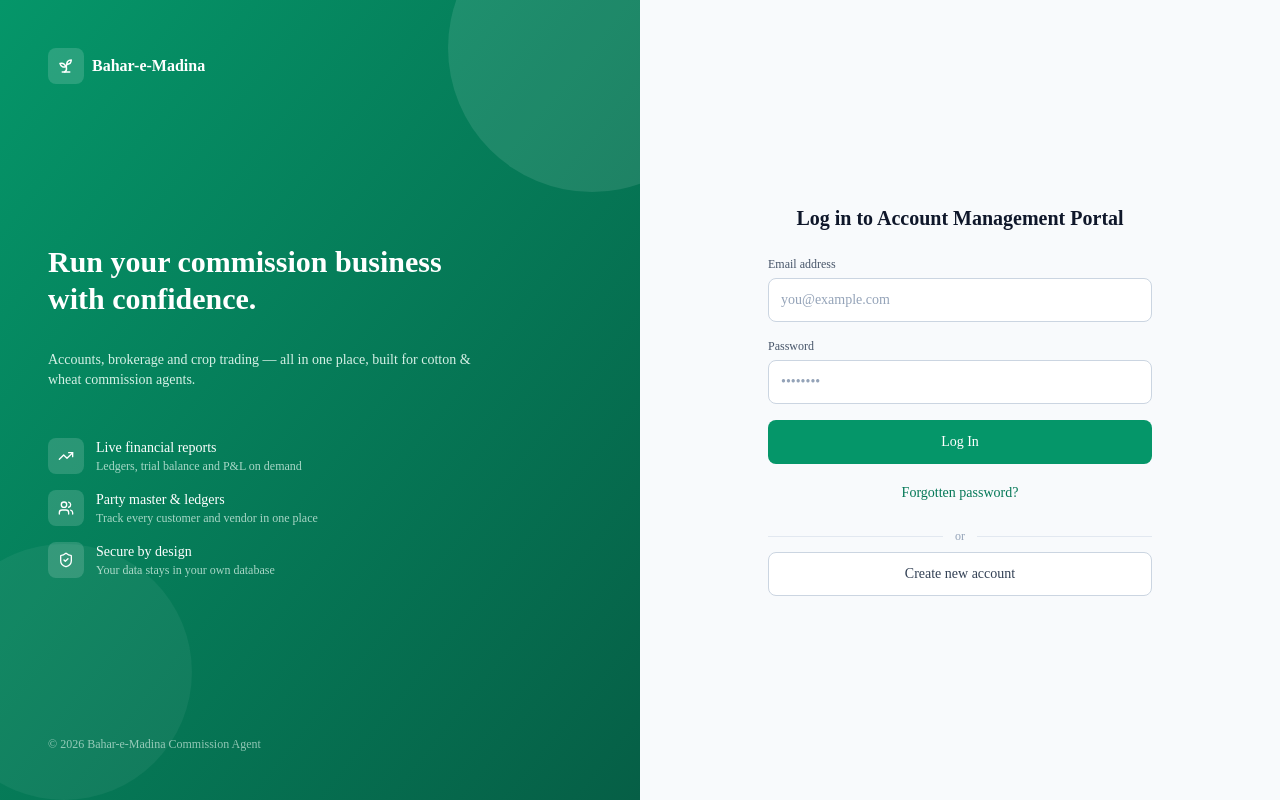
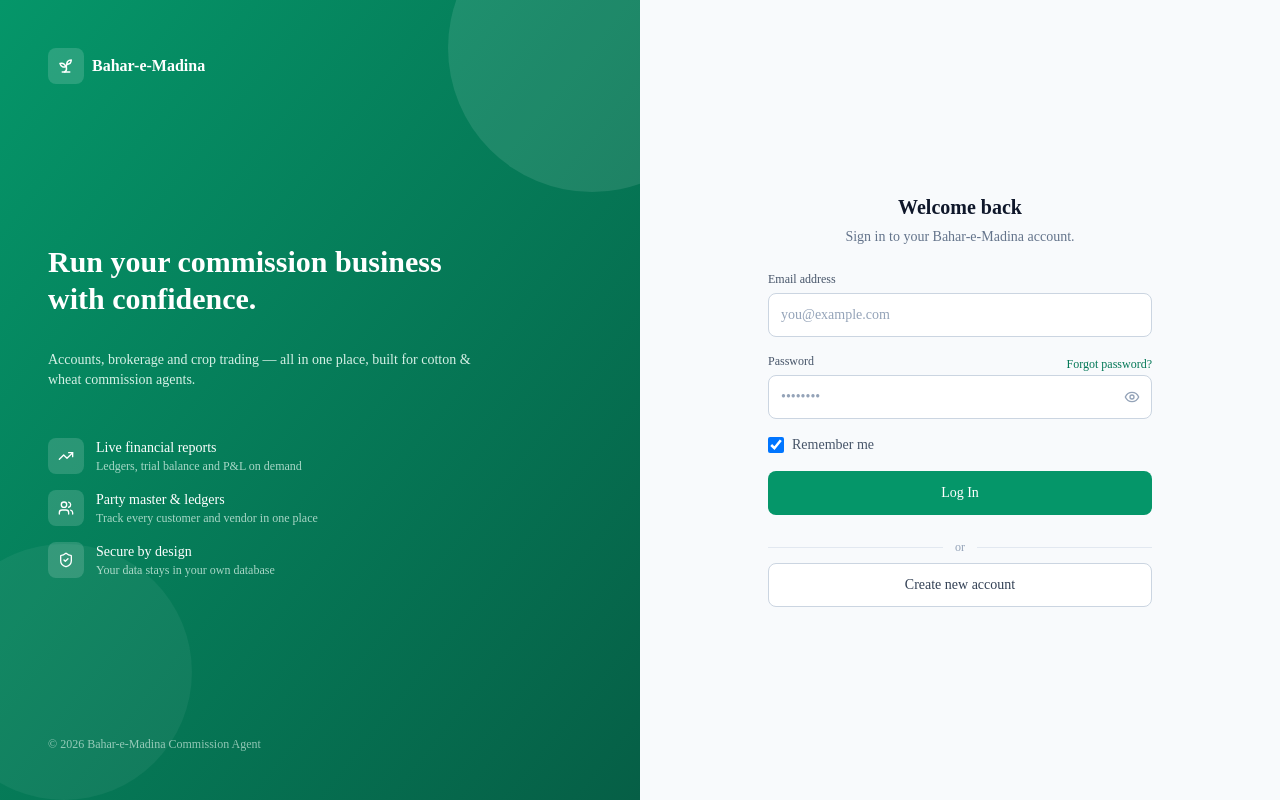
Before and after one commit to cotton-solution/cotton-solution, a Next.js app: page /login in a window 1280 px wide. Built offline with nearby package versions, Linux system fonts and the light colour scheme; no server answers.

Commit message:
Add files via upload

```diff
--- a/app/(auth)/login/page.tsx
+++ b/app/(auth)/login/page.tsx
@@ -3,13 +3,16 @@
 import { useState, type FormEvent } from "react";
 import Link from "next/link";
 import { useRouter } from "next/navigation";
-import { CircleAlert } from "lucide-react";
+import { CircleAlert, Loader2 } from "lucide-react";
 import { AuthShell } from "@/components/auth-shell";
 import { Label } from "@/components/ui/label";
 import { Input } from "@/components/ui/input";
+import { PasswordInput } from "@/components/ui/password-input";
 import { Button } from "@/components/ui/button";
 import { useAuth } from "@/components/auth-provider";
-import { isSupabaseConfigured } from "@/lib/supabase/client";
+import { isSupabaseConfigured, setRememberMe } from "@/lib/supabase/client";
+
+const EMAIL_RE = /^[^\s@]+@[^\s@]+\.[^\s@]+$/;
 
 export default function LoginPage() {
   const { signIn } = useAuth();
@@ -17,17 +20,35 @@
 
   const [email, setEmail] = useState("");
   const [password, setPassword] = useState("");
+  const [remember, setRemember] = useState(true);
+  const [fieldErrors, setFieldErrors] = useState<{
+    email?: string;
+    password?: string;
+  }>({});
   const [error, setError] = useState<string | null>(null);
   const [submitting, setSubmitting] = useState(false);
+
+  function validate() {
+    const errors: { email?: string; password?: string } = {};
+    if (!email.trim()) errors.email = "Email is required.";
+    else if (!EMAIL_RE.test(email.trim()))
+      errors.email = "Enter a valid email address.";
+    if (!password) errors.password = "Password is required.";
+    setFieldErrors(errors);
+    return Object.keys(errors).length === 0;
+  }
 
   async function handleSubmit(e: FormEvent) {
     e.preventDefault();
     setError(null);
+    if (!validate()) return;
+
     setSubmitting(true);
-    const { error } = await signIn(email, password);
+    setRememberMe(remember);
+    const { error } = await signIn(email.trim(), password);
     setSubmitting(false);
     if (error) {
-      setError(error);
+      setError("Invalid email or password.");
       return;
     }
     router.push("/");
@@ -35,17 +56,17 @@
 
   return (
     <AuthShell
-      title="Log in to Account Management Portal"
+      title="Welcome back"
       subtitle={
-        !isSupabaseConfigured
-          ? "Demo mode — any email & password will sign you in."
-          : undefined
+        isSupabaseConfigured
+          ? "Sign in to your Bahar-e-Madina account."
+          : "Demo mode — any email & password will sign you in."
       }
     >
-      <form onSubmit={handleSubmit} className="space-y-4">
+      <form onSubmit={handleSubmit} noValidate className="space-y-4">
         {error && (
           <div className="flex items-center gap-2 text-xs font-medium rounded-lg px-3 py-2 bg-red-50 text-red-700">
-            <CircleAlert size={14} />
+            <CircleAlert size={14} className="shrink-0" />
             {error}
           </div>
         )}
@@ -55,39 +76,61 @@
           <Input
             id="email"
             type="email"
-            required
             autoComplete="email"
             value={email}
-            onChange={(e) => setEmail(e.target.value)}
+            onChange={(e) => {
+              setEmail(e.target.value);
+              if (fieldErrors.email) setFieldErrors((f) => ({ ...f, email: undefined }));
+            }}
+            aria-invalid={!!fieldErrors.email}
             placeholder="you@example.com"
           />
+          {fieldErrors.email && (
+            <p className="mt-1 text-xs text-red-600">{fieldErrors.email}</p>
+          )}
         </div>
 
         <div>
-          <Label htmlFor="password">Password</Label>
-          <Input
+          <div className="flex items-center justify-between">
+            <Label htmlFor="password">Password</Label>
+            <Link
+              href="/forgot-password"
+              className="text-xs text-brand-700 hover:text-brand-800 font-medium"
+            >
+              Forgot password?
+            </Link>
+          </div>
+          <PasswordInput
             id="password"
-            type="password"
-            required
             autoComplete="current-password"
             value={password}
-            onChange={(e) => setPassword(e.target.value)}
+            onChange={(e) => {
+              setPassword(e.target.value);
+              if (fieldErrors.password)
+                setFieldErrors((f) => ({ ...f, password: undefined }));
+            }}
+            aria-invalid={!!fieldErrors.password}
             placeholder="••••••••"
           />
+          {fieldErrors.password && (
+            <p className="mt-1 text-xs text-red-600">{fieldErrors.password}</p>
+          )}
         </div>
 
-        <Button type="submit" className="w-full" disabled={submitting}>
-          {submitting ? "Logging in…" : "Log In"}
+        <label className="flex items-center gap-2 text-sm text-slate-600 select-none">
+          <input
+            type="checkbox"
+            checked={remember}
+            onChange={(e) => setRemember(e.target.checked)}
+            className="h-4 w-4 rounded border-slate-300 text-brand-600 focus:ring-brand-600"
+          />
+          Remember me
+        </label>
+
+        <Button type="submit" className="w-full gap-2" disabled={submitting}>
+          {submitting && <Loader2 size={16} className="animate-spin" />}
+          {submitting ? "Signing in…" : "Log In"}
         </Button>
-
-        <div className="text-center">
-          <Link
-            href="/forgot-password"
-            className="text-sm text-brand-700 hover:text-brand-800 font-medium"
-          >
-            Forgotten password?
-          </Link>
-        </div>
 
         <div className="relative py-2">
           <div className="absolute inset-0 flex items-center">
--- a/app/(auth)/signup/page.tsx
+++ b/app/(auth)/signup/page.tsx
@@ -7,6 +7,7 @@
 import { AuthShell } from "@/components/auth-shell";
 import { Label } from "@/components/ui/label";
 import { Input } from "@/components/ui/input";
+import { PasswordInput } from "@/components/ui/password-input";
 import { Button } from "@/components/ui/button";
 import { useAuth } from "@/components/auth-provider";
 
@@ -141,9 +142,8 @@
 
         <div>
           <Label htmlFor="signup-password">Password</Label>
-          <Input
+          <PasswordInput
             id="signup-password"
-            type="password"
             required
             autoComplete="new-password"
             value={password}
@@ -154,9 +154,8 @@
 
         <div>
           <Label htmlFor="confirm-password">Confirm password</Label>
-          <Input
+          <PasswordInput
             id="confirm-password"
-            type="password"
             required
             autoComplete="new-password"
             value={confirmPassword}
--- a/app/admin/login/page.tsx
+++ b/app/admin/login/page.tsx
@@ -5,6 +5,7 @@
 import { CircleAlert, ShieldCheck } from "lucide-react";
 import { Label } from "@/components/ui/label";
 import { Input } from "@/components/ui/input";
+import { PasswordInput } from "@/components/ui/password-input";
 import { Button } from "@/components/ui/button";
 import { useAuth } from "@/components/auth-provider";
 import { checkIsAdmin } from "@/lib/supabase/businesses";
@@ -110,9 +111,8 @@
               <Label htmlFor="admin-password" className="text-slate-300">
                 Password
               </Label>
-              <Input
+              <PasswordInput
                 id="admin-password"
-                type="password"
                 required
                 autoComplete="current-password"
                 value={password}
--- /dev/null
+++ b/components/ui/password-input.tsx
@@ -0,0 +1,38 @@
+"use client";
+
+import { forwardRef, useState, type InputHTMLAttributes } from "react";
+import { Eye, EyeOff } from "lucide-react";
+import { cn } from "@/lib/utils";
+
+export const PasswordInput = forwardRef<
+  HTMLInputElement,
+  InputHTMLAttributes<HTMLInputElement>
+>(({ className, ...props }, ref) => {
+  const [visible, setVisible] = useState(false);
+
+  return (
+    <div className="relative">
+      <input
+        ref={ref}
+        type={visible ? "text" : "password"}
+        className={cn(
+          "w-full h-10 sm:h-11 rounded-lg border border-slate-300 bg-white pl-3 pr-10 text-sm text-slate-900 placeholder:text-slate-400",
+          "focus:border-brand-600 focus:ring-1 focus:ring-brand-600",
+          "disabled:bg-slate-50 disabled:text-slate-400",
+          className
+        )}
+        {...props}
+      />
+      <button
+        type="button"
+        onClick={() => setVisible((v) => !v)}
+        tabIndex={-1}
+        aria-label={visible ? "Hide password" : "Show password"}
+        className="absolute right-0 top-0 h-full w-10 flex items-center justify-center text-slate-400 hover:text-slate-600"
+      >
+        {visible ? <EyeOff size={16} /> : <Eye size={16} />}
+      </button>
+    </div>
+  );
+});
+PasswordInput.displayName = "PasswordInput";
--- a/lib/supabase/client.ts
+++ b/lib/supabase/client.ts
@@ -5,11 +5,52 @@
 
 export const isSupabaseConfigured = Boolean(supabaseUrl && supabaseAnonKey);
 
+const REMEMBER_ME_KEY = "bem_remember_me";
+
+/** Call before signIn/signUp to control whether the session survives a
+ *  browser restart (localStorage) or only the current tab (sessionStorage). */
+export function setRememberMe(remember: boolean) {
+  if (typeof window === "undefined") return;
+  window.localStorage.setItem(REMEMBER_ME_KEY, remember ? "true" : "false");
+}
+
+function rememberMeEnabled(): boolean {
+  if (typeof window === "undefined") return true;
+  return window.localStorage.getItem(REMEMBER_ME_KEY) !== "false";
+}
+
+// Routes auth session storage to localStorage (persists across browser
+// restarts) or sessionStorage (cleared when the tab/browser closes),
+// based on the "Remember me" checkbox at sign-in time.
+const authStorage = {
+  getItem(key: string) {
+    if (typeof window === "undefined") return null;
+    return window.localStorage.getItem(key) ?? window.sessionStorage.getItem(key);
+  },
+  setItem(key: string, value: string) {
+    if (typeof window === "undefined") return;
+    if (rememberMeEnabled()) {
+      window.localStorage.setItem(key, value);
+      window.sessionStorage.removeItem(key);
+    } else {
+      window.sessionStorage.setItem(key, value);
+      window.localStorage.removeItem(key);
+    }
+  },
+  removeItem(key: string) {
+    if (typeof window === "undefined") return;
+    window.localStorage.removeItem(key);
+    window.sessionStorage.removeItem(key);
+  },
+};
+
 // `supabase` is null until NEXT_PUBLIC_SUPABASE_URL and
 // NEXT_PUBLIC_SUPABASE_ANON_KEY are set in .env.local. Every data-access
 // helper checks `isSupabaseConfigured` first and falls back to in-memory
 // mock data, so the app keeps working as a demo before you connect a
 // real project.
 export const supabase: SupabaseClient | null = isSupabaseConfigured
-  ? createClient(supabaseUrl as string, supabaseAnonKey as string)
+  ? createClient(supabaseUrl as string, supabaseAnonKey as string, {
+      auth: { storage: authStorage },
+    })
   : null;
```
